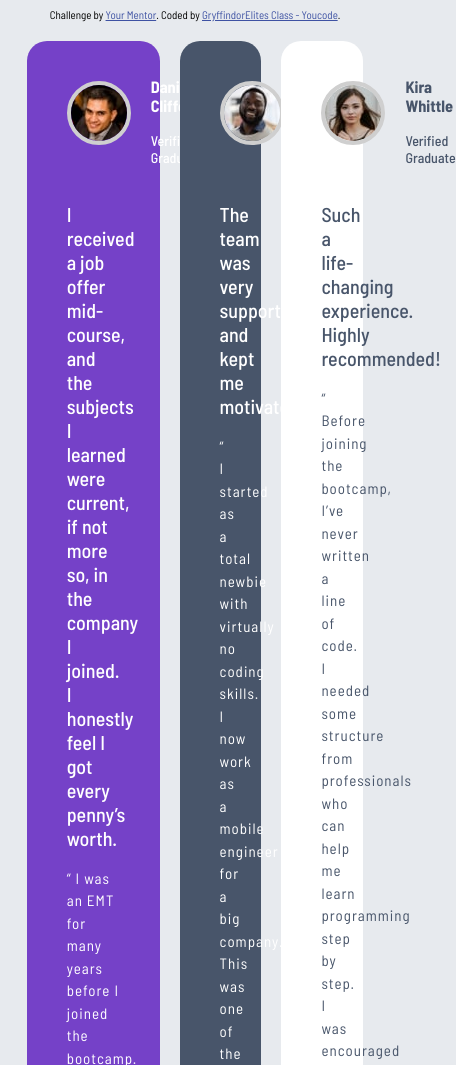
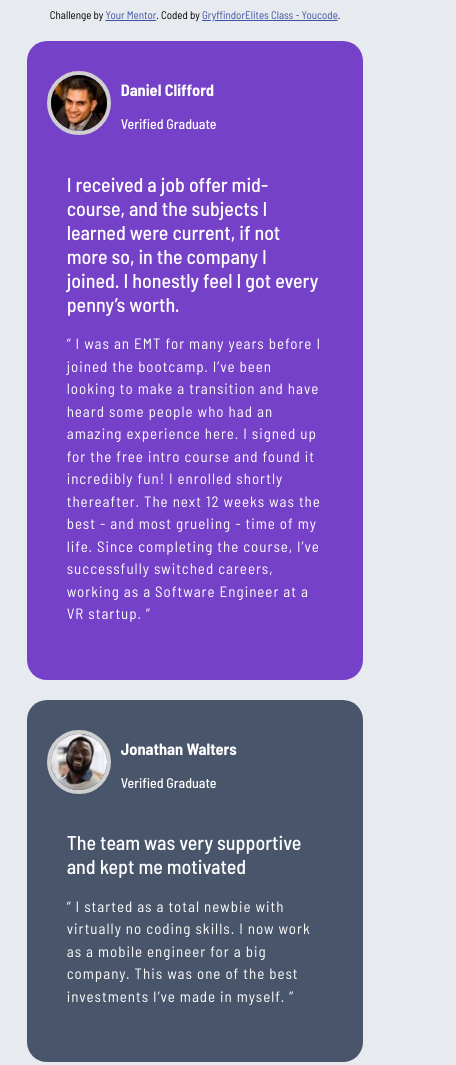
Before and after one commit to lioubiarabi/GryffindorElites-LiveCoding-HTML-CSS-master, a plain HTML site: page index.html in a window 390 px wide. Shown: the top 1065 px of the page, 456 px wide, since content can reach past the window. Drawn offline with Linux system fonts and the light colour scheme.

Commit message:
create media for mobile

```diff
--- a/index.css
+++ b/index.css
@@ -82,7 +82,10 @@ body {
 .cards .card .profile img {
     border-radius: 100px;
     border: 4px solid var(--Grey_200);
-    margin: 0 20px;
+    margin-top: 10px;
+}
+.cards .card .profile .user {
+    margin-left: 10px;
 }
 
 .cards .card .profile h6 {}
@@ -104,3 +107,10 @@ body {
     letter-spacing: 1px;
     line-height: 1.5;
 }
+
+@media (max-width: 600px) {
+    .cards {
+        display: flex;
+        flex-direction: column;
+    }
+}
```
